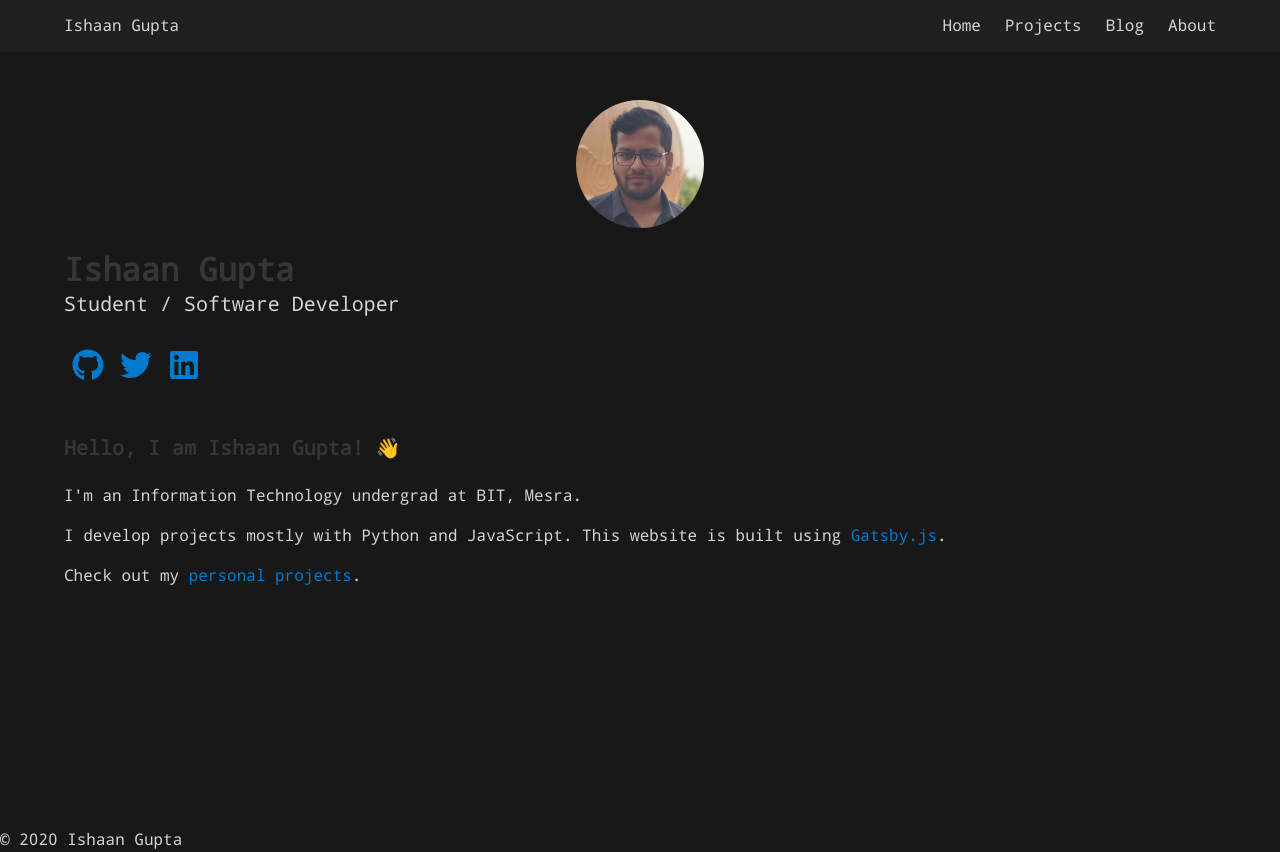
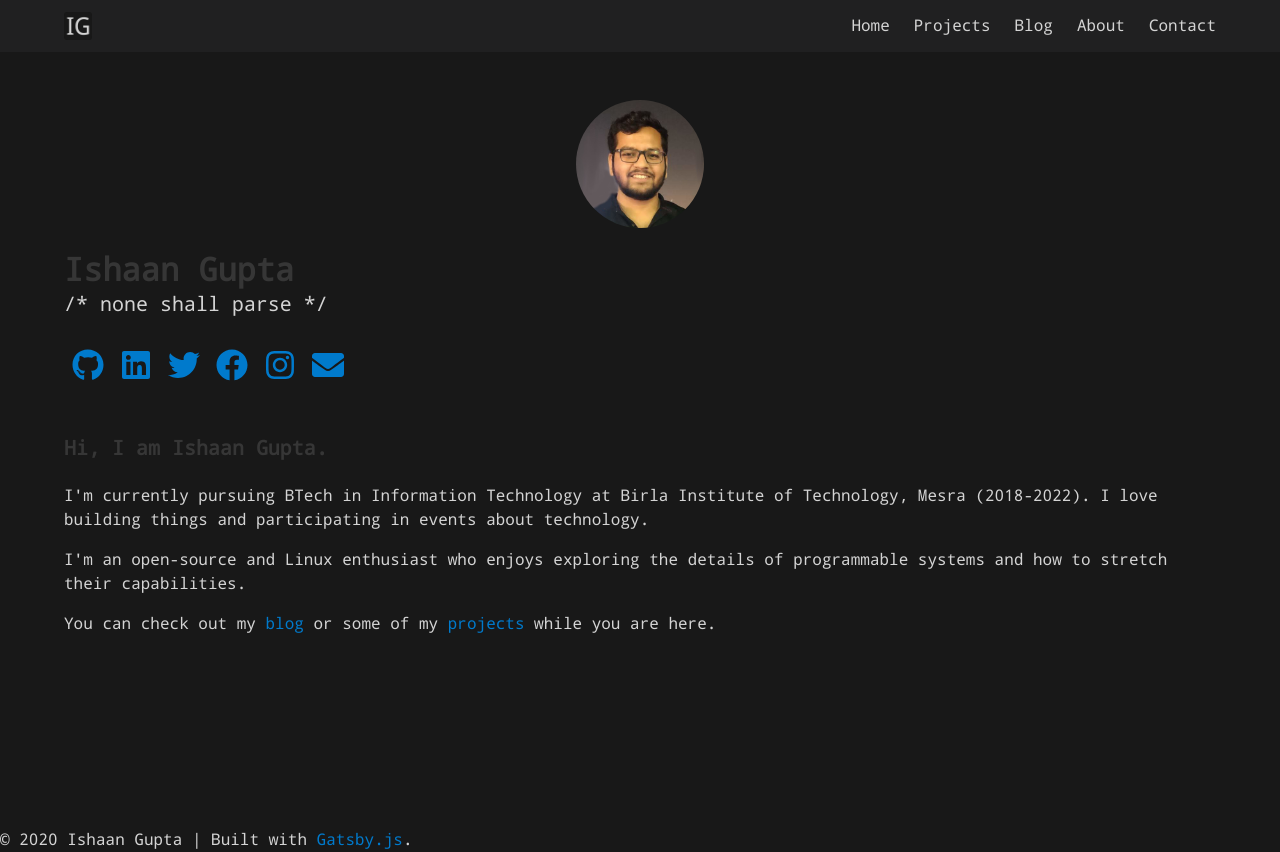
Before and after one commit to IshaanG/ishaan.ninja, a Gatsby site: page / in a window 1280 px wide. Built offline with nearby package versions, Linux system fonts and the light colour scheme; Gatsby itself is replaced by a stand-in of ours.

Commit message:
styling improvements

```diff
--- a/src/components/header.js
+++ b/src/components/header.js
@@ -1,5 +1,6 @@
-import { Link } from "gatsby"
+import { Link, StaticQuery, graphql } from "gatsby"
 import React, { useState } from "react"
+import Img from "gatsby-image"
 
 const Header = ({ siteTitle }) => {
   const [isMenuOpen, setIsMenuOpen] = useState(false)
@@ -10,9 +11,27 @@ const Header = ({ siteTitle }) => {
       <nav className="navbar">
         <div className="container">
           <div className="navbar-brand">
-            <Link className="navbar-item is-size-4" to="/">
-              {siteTitle}
-            </Link>
+            <StaticQuery
+              query={graphql`
+                query {
+                  placeholderImage: file(relativePath: { eq: "icon.png" }) {
+                    childImageSharp {
+                      fixed(width: 28, height: 28) {
+                        ...GatsbyImageSharpFixed
+                      }
+                    }
+                  }
+                }
+              `}
+              render={(data) => (
+                <Link className="navbar-item" to="/">
+                  <Img
+                    fixed={data.placeholderImage.childImageSharp.fixed}
+                    alt="Ishaan Gupta"
+                  />
+                </Link>
+              )}
+            />
             <button
               className={`navbar-burger has-text-light ${burgerClass}`}
               type="button"
@@ -54,6 +73,13 @@ const Header = ({ siteTitle }) => {
               >
                 <span>About</span>
               </Link>
+              <Link
+                className="navbar-item is-size-5"
+                to="/contact"
+                onClick={() => setIsMenuOpen(false)}
+              >
+                <span>Contact</span>
+              </Link>
             </div>
           </div>
         </div>
--- a/src/components/layout.js
+++ b/src/components/layout.js
@@ -28,8 +28,9 @@ const Layout = ({ children, breadcrumbs }) => {
       <div className="site">
         <main className="site-content">{children}</main>
         <footer className="footer">
-          <div className="content has-text-centered">
-            © {new Date().getFullYear()} Ishaan Gupta
+          <div className="content has-text-centered has-text-light">
+            © {new Date().getFullYear()} Ishaan Gupta | Built with{" "}
+            <a href="https://www.gatsbyjs.org/">Gatsby.js</a>.
           </div>
         </footer>
       </div>
--- a/src/pages/index.js
+++ b/src/pages/index.js
@@ -7,9 +7,19 @@ import {
   faGithub,
   faTwitter,
   faLinkedin,
+  faFacebook,
+  faInstagram,
 } from "@fortawesome/free-brands-svg-icons"
+import { faEnvelope } from "@fortawesome/free-solid-svg-icons"
 import Layout from "../components/layout"
-library.add(faGithub, faTwitter, faLinkedin)
+library.add(
+  faGithub,
+  faTwitter,
+  faLinkedin,
+  faFacebook,
+  faEnvelope,
+  faInstagram
+)
 
 const IndexPage = () => (
   <Layout breadcrumbs={["Home"]}>
@@ -21,7 +31,7 @@ const IndexPage = () => (
               query={graphql`
                 query {
                   placeholderImage: file(
-                    relativePath: { eq: "ishaangupta.png" }
+                    relativePath: { eq: "ishaangupta.jpg" }
                   ) {
                     childImageSharp {
                       fixed(width: 128, height: 128) {
@@ -44,7 +54,7 @@ const IndexPage = () => (
             <span>Ishaan Gupta</span>
           </h1>
           <h2 className="subtitle has-text-centered has-text-warning">
-            <span>Student / Software Developer</span>
+            <span>{"/* none shall parse */"}</span>
           </h2>
         </div>
       </div>
@@ -52,11 +62,6 @@ const IndexPage = () => (
         <a href="https://github.com/IshaanG" aria-label="github">
           <span className="icon is-large">
             <FontAwesomeIcon className="fab fa-2x" icon={["fab", "github"]} />
-          </span>
-        </a>
-        <a href="https://twitter.com/IshaanMG" aria-label="twitter">
-          <span className="icon is-large">
-            <FontAwesomeIcon className="fab fa-2x" icon={["fab", "twitter"]} />
           </span>
         </a>
         <a
@@ -67,31 +72,65 @@ const IndexPage = () => (
             <FontAwesomeIcon className="fab fa-2x" icon={["fab", "linkedin"]} />
           </span>
         </a>
+        <a href="https://twitter.com/IshaanMG" aria-label="twitter">
+          <span className="icon is-large">
+            <FontAwesomeIcon className="fab fa-2x" icon={["fab", "twitter"]} />
+          </span>
+        </a>
+
+        <a href="https://www.facebook.com/ishaan.m.gupta" aria-label="facebook">
+          <span className="icon is-large">
+            <FontAwesomeIcon className="fab fa-2x" icon={["fab", "facebook"]} />
+          </span>
+        </a>
+
+        <a
+          href="https://www.instagram.com/ishaangupta__/"
+          aria-label="instagram"
+        >
+          <span className="icon is-large">
+            <FontAwesomeIcon
+              className="fab fa-2x"
+              icon={["fab", "instagram"]}
+            />
+          </span>
+        </a>
+        <a href="mailto:ishaang12@gmail.com" aria-label="email">
+          <span className="icon is-large">
+            <FontAwesomeIcon className="fas fa-2x" icon={["fas", "envelope"]} />
+          </span>
+        </a>
       </div>
     </div>
     <section className="section is-size-4-desktop is-size-5-touch">
       <div className="container content">
         <h4 className="title has-text-light">
-          <span>Hello, I am Ishaan Gupta!</span>{" "}
-          <span className="emoji" role="img" aria-label="wave">
-            👋
-          </span>
+          <span>Hi, I am Ishaan Gupta.</span>{" "}
         </h4>
         <p>
-          <span>I'm an Information Technology undergrad at BIT, Mesra.</span>
+          <span>
+            I'm currently pursuing BTech in Information Technology at Birla
+            Institute of Technology, Mesra (2018-2022). I love building things
+            and participating in events about technology.
+          </span>
         </p>
         <p>
           <span>
-            I develop projects mostly with Python and JavaScript. This website
-            is built using <a href="https://www.gatsbyjs.org/">Gatsby.js</a>.
+            I'm an open-source and Linux enthusiast who enjoys exploring the
+            details of programmable systems and how to stretch their
+            capabilities.
           </span>
         </p>
         <p>
-          <span>Check out my</span>{" "}
+          <span>You can check out my</span>{" "}
+          <Link to="/blog">
+            <span>blog</span>
+          </Link>{" "}
+          <span>or some of my</span>{" "}
           <Link to="/projects">
-            <span>personal projects</span>
-          </Link>
-          {"."}
+            <span>projects</span>
+          </Link>{" "}
+          <span>while you are here.</span>
         </p>
       </div>
     </section>
--- a/src/styles/index.scss
+++ b/src/styles/index.scss
@@ -45,3 +45,41 @@ span {
   border: 0;
   background-color: transparent;
 }
+
+[aria-label] {
+  position: relative;
+}
+
+[aria-label]:after {
+  content: attr(aria-label);
+  display: none;
+  position: absolute;
+  top: 110%;
+  left: 10px;
+  z-index: 5000;
+  pointer-events: none;
+  padding: 8px 10px;
+  line-height: 15px;
+  white-space: nowrap;
+  text-decoration: none;
+  text-indent: 0;
+  overflow: visible;
+  font-size: 0.9em;
+  font-weight: normal;
+  color: $editor-foreground;
+  background-color: $editor-menu-background;
+  // border-left: 6px solid #d37092;
+  // -webkit-border-radius: 2px;
+  // border-radius: 2px;
+  // -webkit-box-shadow: 1px 2px 6px rgba(0, 0, 0, 0.3);
+  // box-shadow: 1px 2px 6px rgba(0, 0, 0, 0.3);
+}
+
+a:focus {
+  outline: 1px dashed $editor-activity-bar-badge;
+}
+
+[aria-label]:hover:after,
+[aria-label]:focus:after {
+  display: block;
+}
```
Also changed, not shown: README.md, src/assets/images/ishaangupta.jpg (added), src/assets/images/ishaangupta.png (deleted).
